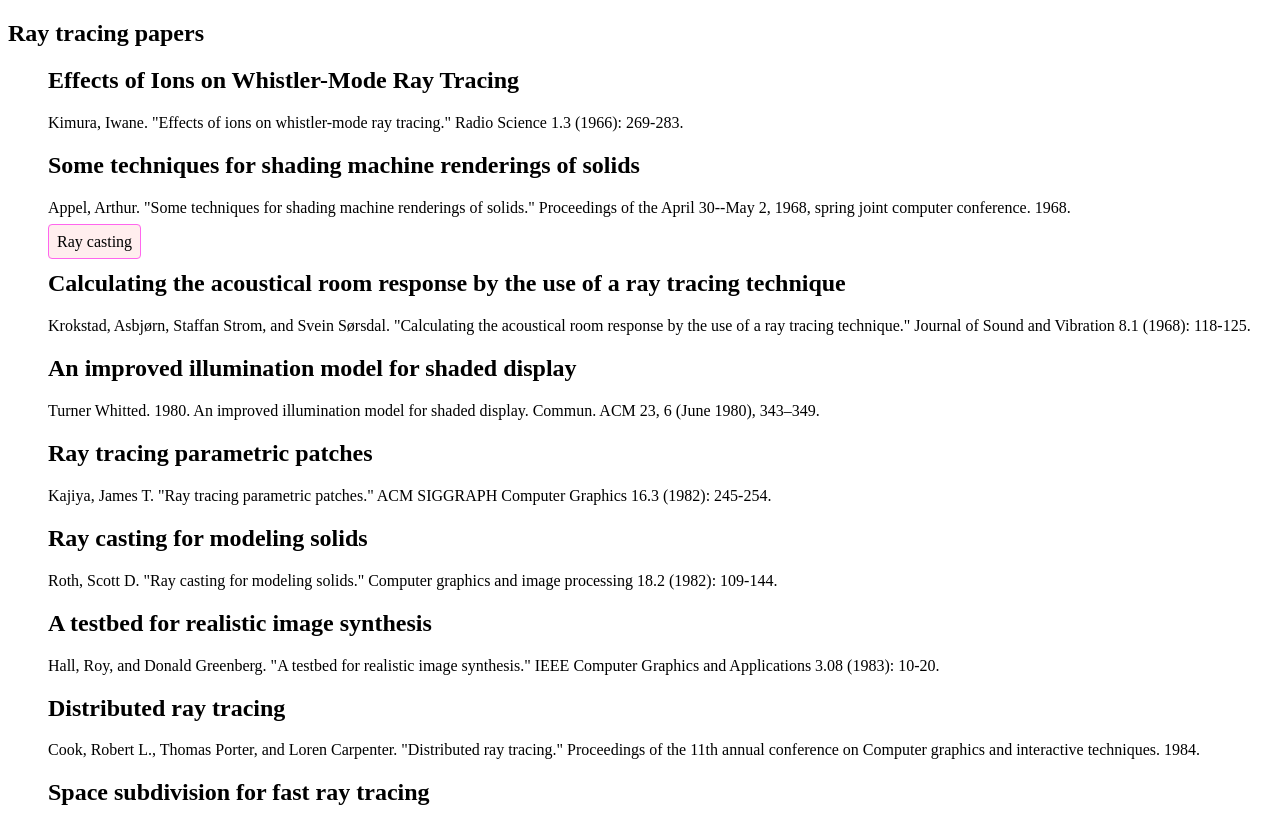
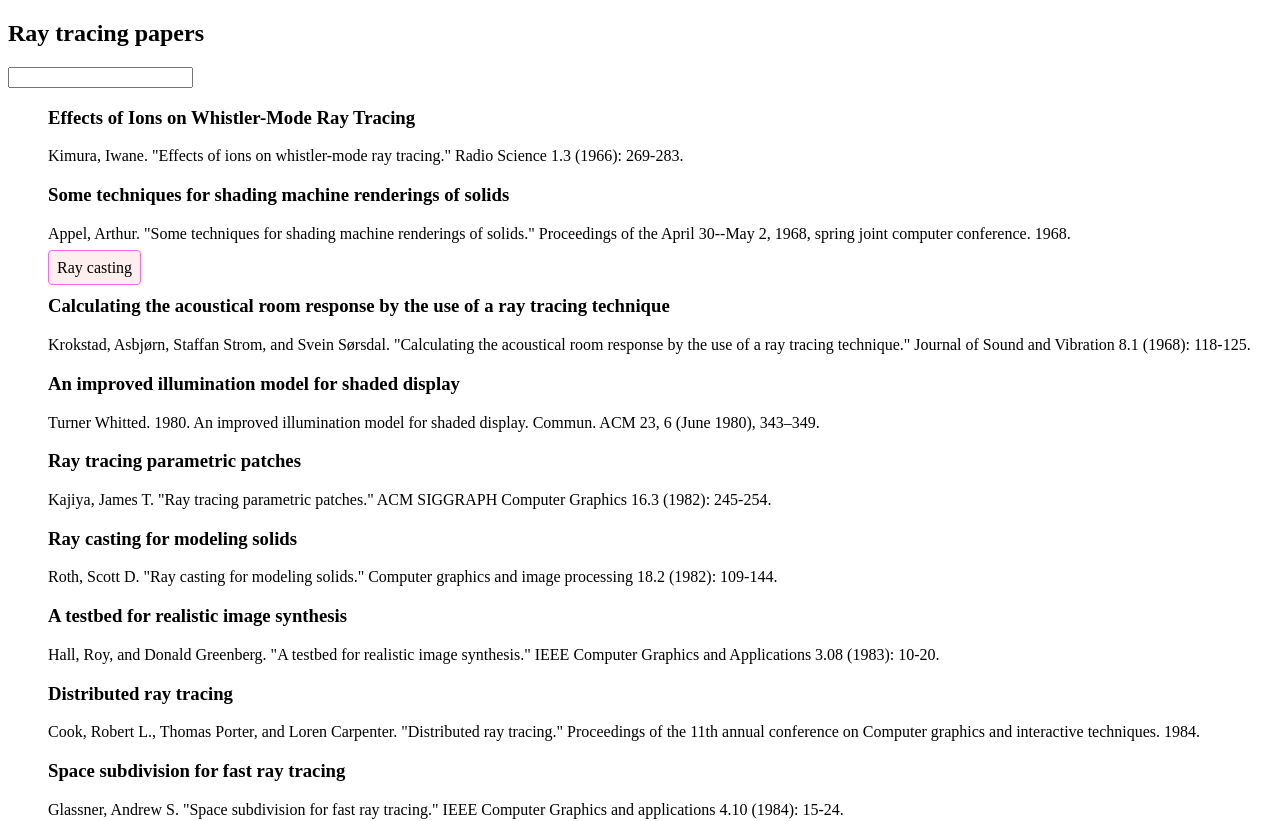
Before and after one commit to toomuat/toomuat.github.io, a React (Vite) app: page /papers/ray_tracing in a window 1280 px wide. Shown: the top 821 px of the page. Built offline with nearby package versions, Linux system fonts and the light colour scheme.

Commit message:
add fuzzy search by keywords

```diff
--- a/src/main.tsx
+++ b/src/main.tsx
@@ -4,8 +4,7 @@ import { createBrowserRouter, RouterProvider } from 'react-router-dom'
 import Root from "./root"
 import './index.css'
 import ErrorPage from './error-page'
-import Papers from './papers'
-import RayTracing from './papers/ray_tracing'
+import Papers, { RayTracing } from './papers'
 
 const router = createBrowserRouter([
   {
--- a/src/papers.tsx
+++ b/src/papers.tsx
@@ -1,3 +1,4 @@
+import { useEffect, useState } from "react";
 import style from "./papers.module.css"
 
 type PaperInfo = {
@@ -8,7 +9,8 @@ type PaperInfo = {
 }
 export type ReadonlyPaperInfo = Readonly<PaperInfo>
 type PaperInfoProp = {
-  readonly papers: PaperInfo[]
+  readonly papers: PaperInfo[],
+  readonly search_word: string
 }
 
 export async function ReadPapersInfo(file_path: string): Promise<ReadonlyPaperInfo[]> {
@@ -47,18 +49,54 @@ export async function ReadPapersInfo(file_path: string): Promise<ReadonlyPaperIn
   return papers_info
 }
 
-export const PapersList: React.FC<PaperInfoProp> = ({ papers }) => {
-  const papersList = papers.map((paper, index) => {
+export const PapersListSub: React.FC<PaperInfoProp> = ({ papers, search_word }) => {
+  const papersList = papers.filter(paper =>
+    search_word.length == 0 || // Pass everything when search window is empty
+    paper.keywords &&
+    paper.keywords.some(
+      keyword => keyword.toLowerCase().includes(search_word.toLowerCase())
+    )
+  ).map((paper, index) => {
     const authors = paper.authors.map((authors, i) => <p key={i}>{authors}</p>)
     const keywords = paper.keywords?.map((keywords, i) => <span key={i} className={style.keyword}>{keywords}</span>)
     return <li key={index} className={style.li}>
-      <h2>{paper.title}</h2>
+      <h3>{paper.title}</h3>
       <p>{paper.reference}</p>
       {authors && <div>{authors}</div>}
       {keywords && <p>{keywords}</p>}
     </li>
   })
   return <ul>{papersList}</ul>
+}
+
+function PapersList(text_file: string, title: string) {
+  const [papers_info, setPapersInfo] = useState<ReadonlyPaperInfo[]>([]);
+  const [search, setSearch] = useState('');
+
+  useEffect(() => {
+    const papers_info_promise = ReadPapersInfo(text_file)
+    papers_info_promise.then(result => {
+      setPapersInfo(result)
+    })
+  }, [])
+
+  const onSearchChange = (event: React.ChangeEvent<HTMLInputElement>) => {
+    setSearch(event.target.value);
+  };
+
+  return (
+    <>
+      <h2>{title}</h2>
+      <input type="text" onChange={onSearchChange} />
+      <PapersListSub papers={papers_info} search_word={search}></PapersListSub>
+    </>
+  )
+}
+
+export function RayTracing() {
+  const text_file = "ray_tracing.txt"
+  const title = "Ray tracing papers"
+  return PapersList(text_file, title)
 }
 
 export default function Papers() {
--- a/src/papers/ray_tracing.tsx
+++ /dev/null
@@ -1,20 +0,0 @@
-import { useEffect, useState } from "react";
-import { PapersList, ReadonlyPaperInfo, ReadPapersInfo } from "../papers"
-
-export default function RayTracing() {
-  const [papers_info, setPapersInfo] = useState<ReadonlyPaperInfo[]>([]);
-
-  useEffect(() => {
-    const papers_info_promise = ReadPapersInfo("ray_tracing.txt")
-    papers_info_promise.then(result => {
-      setPapersInfo(result)
-    })
-  }, [])
-
-  return (
-    <>
-      <h2>Ray tracing papers</h2>
-      <PapersList papers={papers_info}></PapersList>
-    </>
-  )
-}
```
